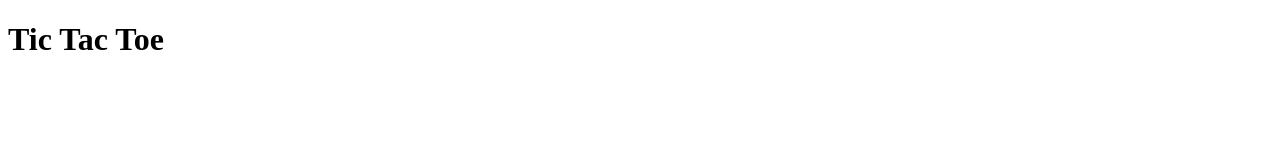
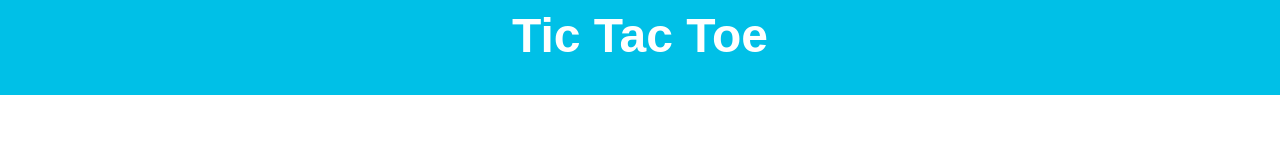
Before and after one commit to sparkbox/apprentice-tic-tac-toe, a website: page src/html/index.html in a window 1280 px wide. Drawn offline with Linux system fonts and the light colour scheme; files that its build step writes are made by us from their sources.

Commit message:
Feat: Add style for header
After adding a "header" class to the H1 element, I changed its color to match the
header design. I noticed that there was a gap between the top/sides of the page and the background
color for the header. To fix this, I adjusted the margins on both the header class
and the body element of the page. Adjusting the margins in both of these places
made the background color of the header flush against the browser window, more similar
to how it appeared in the header design.

I also adjusted the font for the header and used relative sizing to create padding
between the top and the bottom of the header to more closely match the header design.

FSA2021-67

```diff
--- a/src/css/styles.css
+++ b/src/css/styles.css
@@ -1 +1,16 @@
-/* this will serve up our css for index.html */
+body {
+    margin-top: 0;
+    margin-left: 0;
+    margin-right: 0;
+}
+
+.header {
+    margin-top: 0;
+    padding-top: 0.5rem;
+    padding-bottom: 2rem;
+    background-color: #00c0e7;
+    color: #fff;
+    font-family: Arial, Helvetica, sans-serif;
+    font-size: 3rem;
+    text-align: center;
+}
--- a/src/html/index.html
+++ b/src/html/index.html
@@ -8,6 +8,6 @@
   <title>Tic-Tac-Toe</title>
 </head>
 <body>
-  <h1>Tic Tac Toe</h1>
+  <h1 class="header">Tic Tac Toe</h1>
 </body>
 </html>
```
